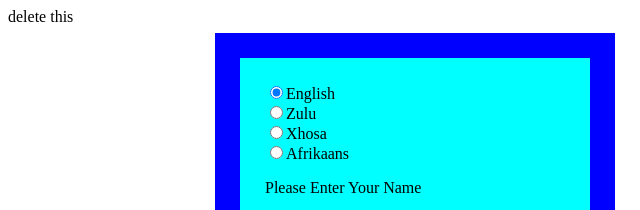
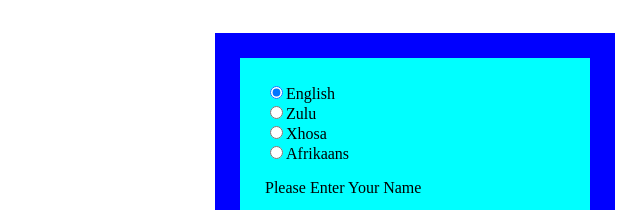
Before and after one commit to JunaidGool/greetings, a plain HTML site: page index.html in a window 1280 px wide. Shown: the top 210 px of the page, 0-640 px from the left. Drawn offline with Linux system fonts and the light colour scheme.

```diff
--- a/greet.css
+++ b/greet.css
@@ -25,5 +25,3 @@
   left: 0px;
 
 }
-
-delete this
--- a/greet.js
+++ b/greet.js
@@ -80,5 +80,3 @@
     clicks = 0;
     document.getElementById("clicks").innerHTML = clicks;
   }
-
-delete this
--- a/index.html
+++ b/index.html
@@ -31,5 +31,3 @@
 
 </body>
 </html>
-
-delete this
```
Also changed, not shown: test.html (+0 -2 lines).
